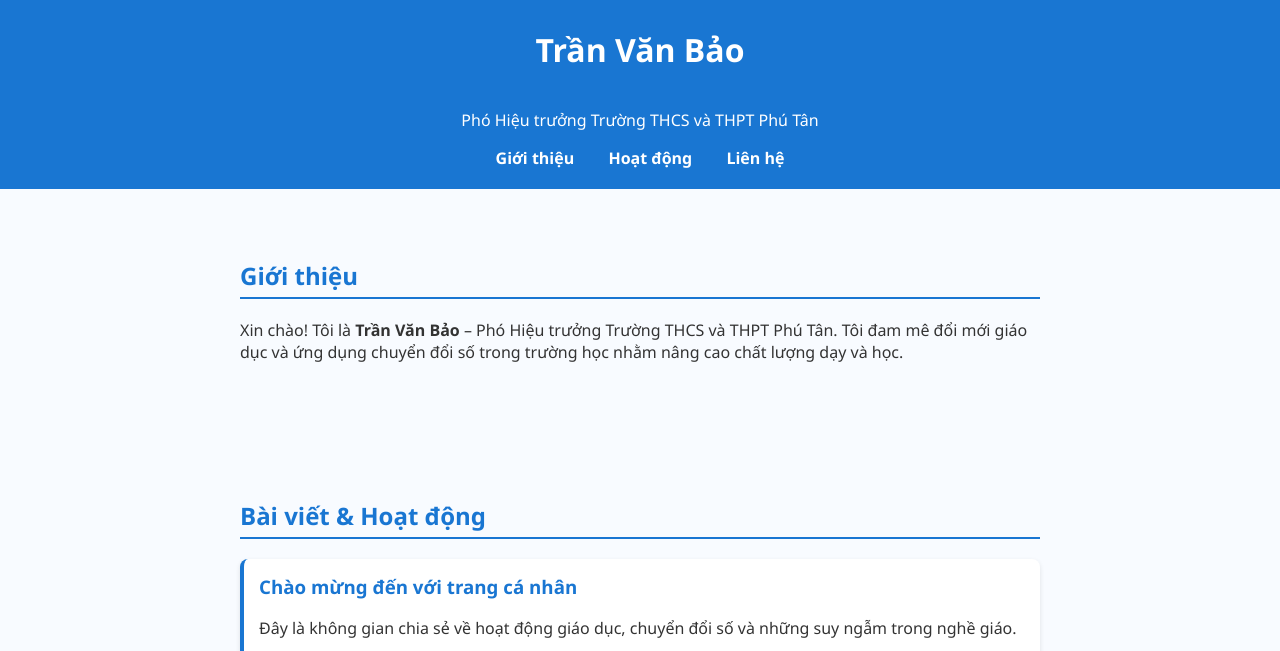
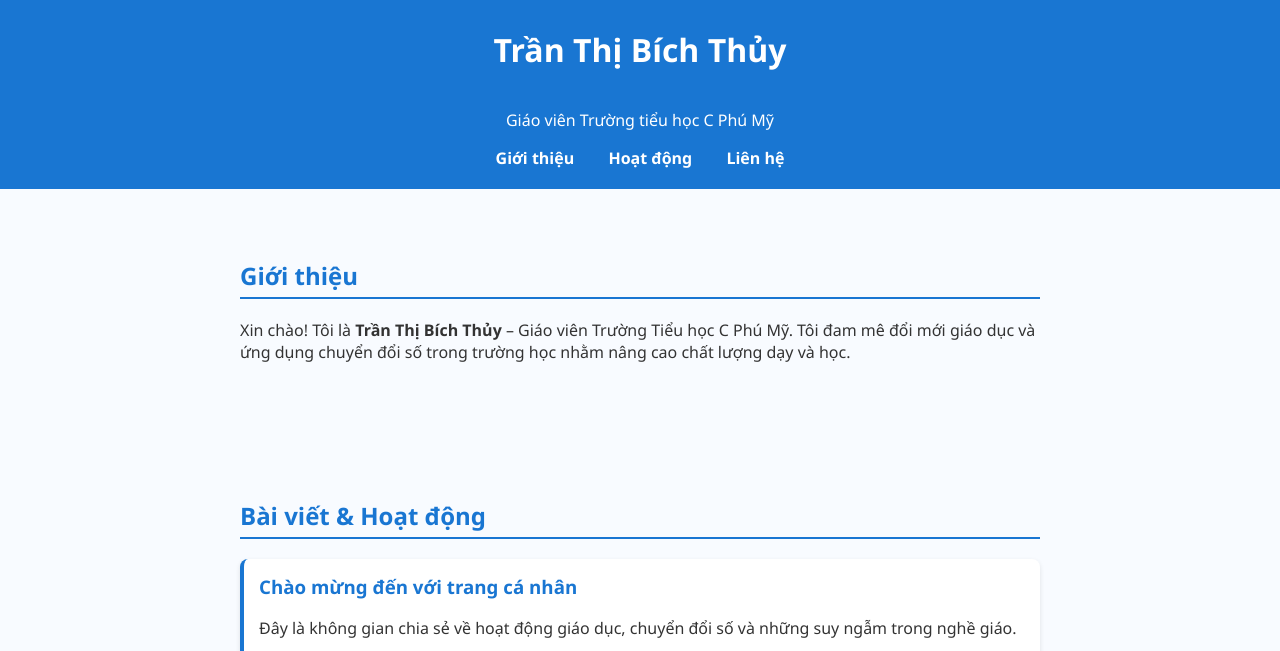
Before and after one commit to tranvanbao79/tranvanbao.github.io, a plain HTML site: page index.html in a window 1280 px wide. Shown: the part 149-800 px from the top of the page. Drawn offline with Linux system fonts and the light colour scheme.

Commit message:
Change personal details in index.html
Updated personal information in the HTML file.

```diff
--- a/index.html
+++ b/index.html
@@ -10,8 +10,8 @@
   <header>
     <div class="logo">
       <img src="images/bao.jpg" alt="Ảnh đại diện - Trần Văn Bảo" class="avatar" />
-      <h1>Trần Văn Bảo</h1>
-      <p>Phó Hiệu trưởng Trường THCS và THPT Phú Tân</p>
+      <h1>Trần Thị Bích Thủy</h1>
+      <p>Giáo viên Trường tiểu học C Phú Mỹ</p>
     </div>
     <nav>
       <a href="#gioithieu">Giới thiệu</a>
@@ -23,7 +23,7 @@
   <section id="gioithieu" class="fade-in">
     <h2>Giới thiệu</h2>
     <p>
-      Xin chào! Tôi là <strong>Trần Văn Bảo</strong> – Phó Hiệu trưởng Trường THCS và THPT Phú Tân.
+      Xin chào! Tôi là <strong>Trần Thị Bích Thủy</strong> – Giáo viên Trường Tiểu học C Phú Mỹ.
       Tôi đam mê đổi mới giáo dục và ứng dụng chuyển đổi số trong trường học nhằm nâng cao chất lượng dạy và học.
     </p>
   </section>
```
